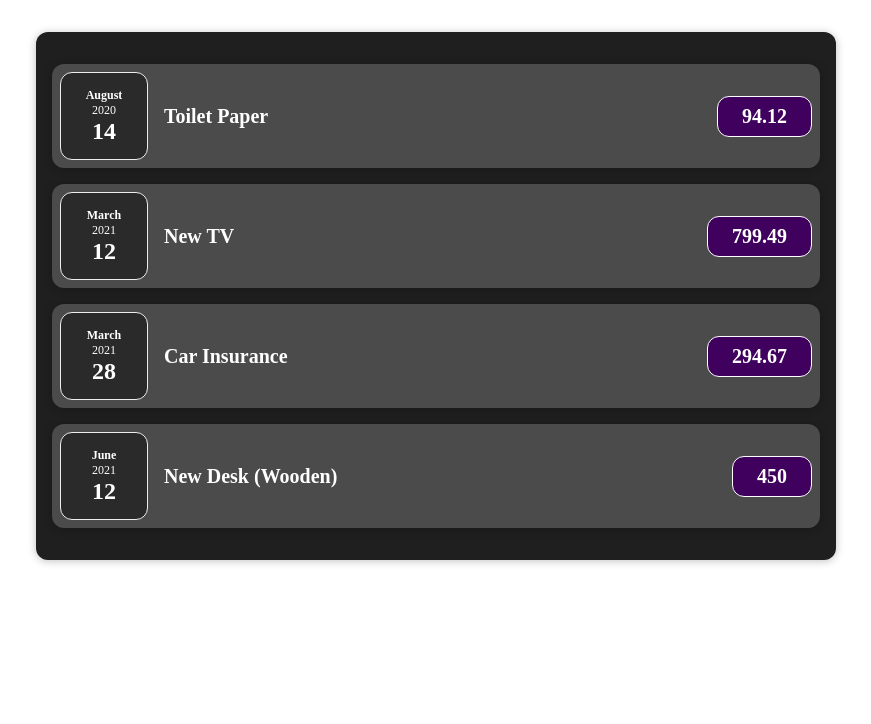
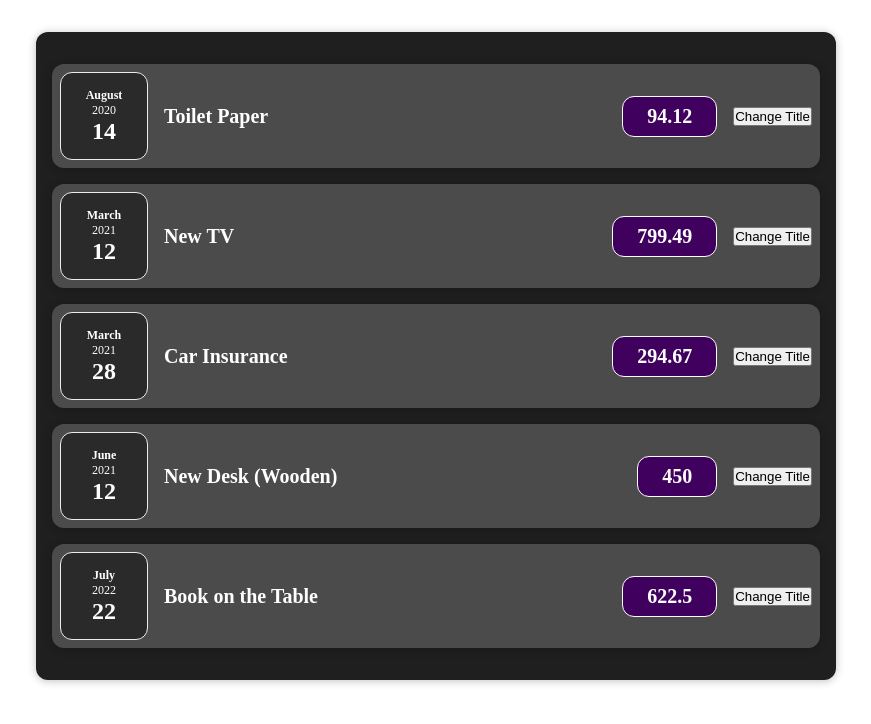
Before and after one commit to aysllanferreira/expenses-app, a React (Create React App) app: page / in a window 1280 px wide. Shown: the top 724 px of the page, without its empty margins (204-1075 px from the left). Built offline with nearby package versions, Linux system fonts and the light colour scheme.

Commit message:
learning state hook

```diff
--- a/src/App.js
+++ b/src/App.js
@@ -22,6 +22,12 @@ const App = () => {
       amount: 450,
       date: new Date(2021, 5, 12),
     },
+    {
+      id: 'e5',
+      title: 'Book on the Table',
+      amount: 622.50,
+      date: new Date(2022, 6, 22),
+    },
   ];
 
   return (
--- a/src/Components/Expenses/ExpenseItem.jsx
+++ b/src/Components/Expenses/ExpenseItem.jsx
@@ -1,15 +1,23 @@
 import ExpenseDate from './ExpenseDate'
 import Card from '../UI/Card'
 import './ExpenseItem.css'
+import { useState } from 'react'
 
 const ExpenseItem = ({ id, title, amount, date }) => {
+
+  const [titleState, setTitleState] = useState(title);
+
+  const handleClick = () => {
+    setTitleState('Updated!');
+  }
 
   return (
     <Card id={id} className='expense-item'>
       <ExpenseDate date={date} />
       <div className='expense-item__description'>
-        <h2>{title}</h2>
+        <h2>{titleState}</h2>
         <div className='expense-item__price'>{amount}</div>
+        <button onClick={handleClick}>Change Title</button>
       </div>
     </Card>
   )
```
